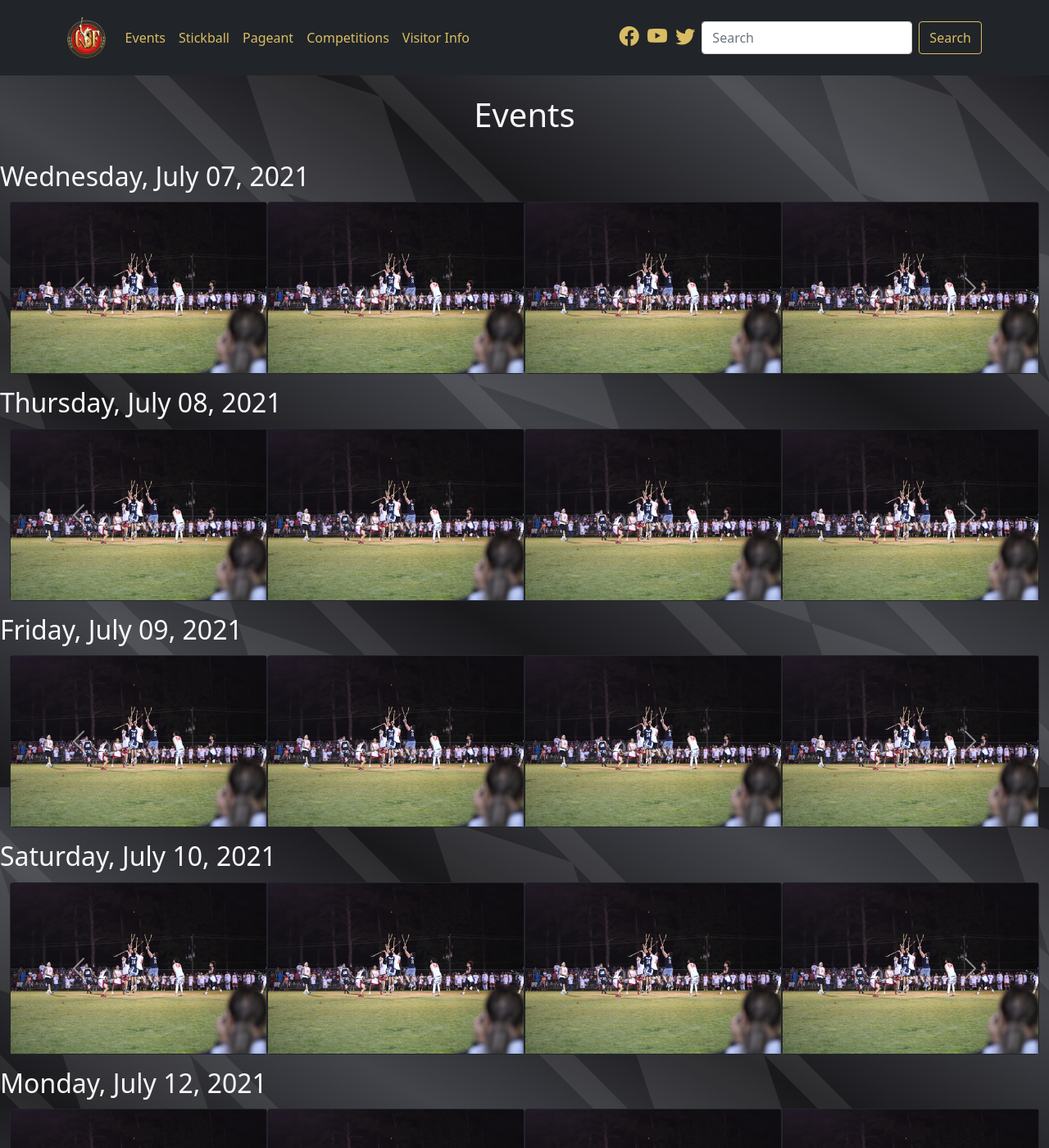
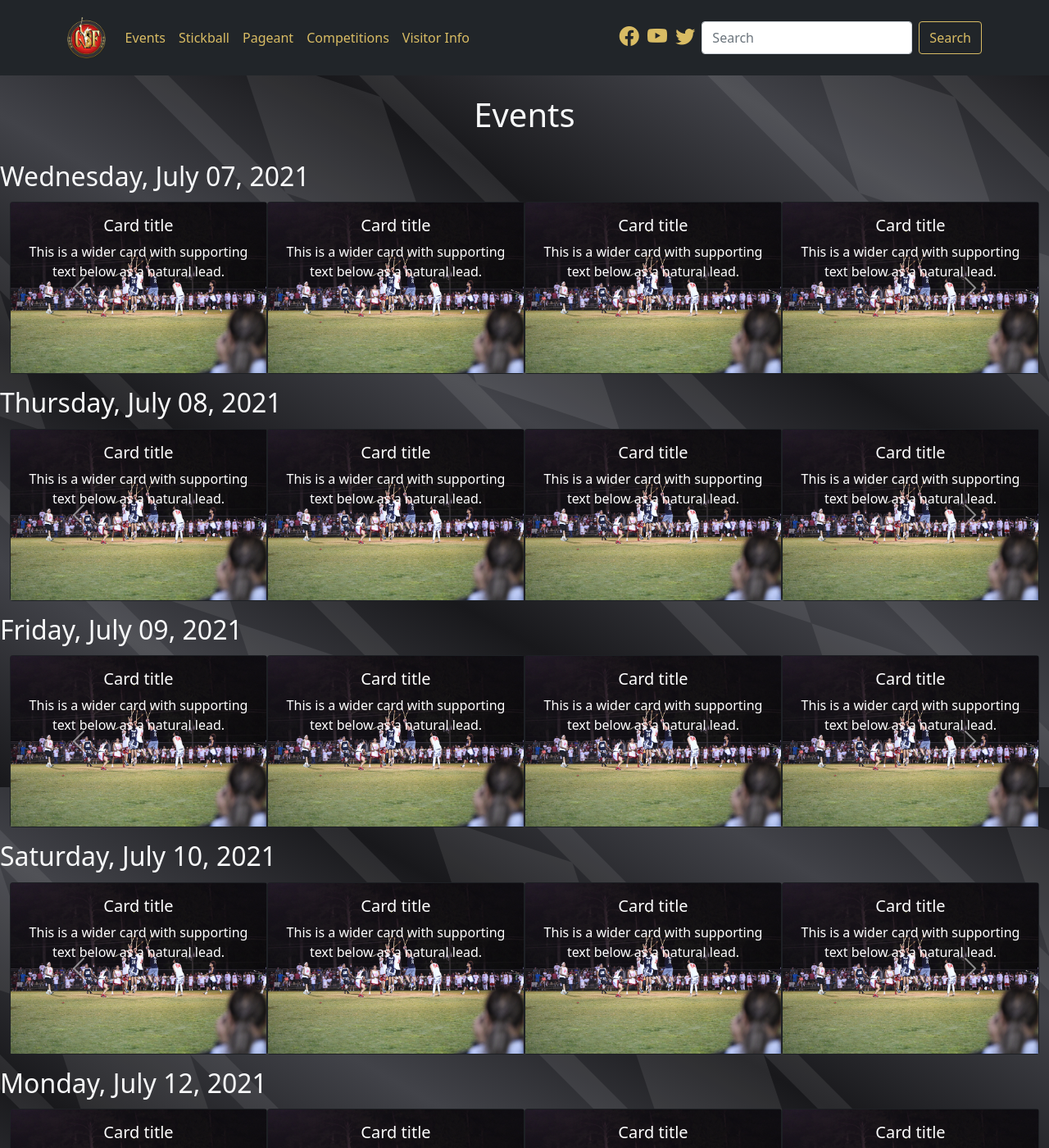
Before and after one commit to smattera/smattera.github.io, a Jekyll site: the page built from events/index.md, in a window 1280 px wide and 1400 px high. Shown: the whole window at 82% size. Built offline with Jekyll 4.4.1, drawn with Linux system fonts in a browser that asks for light colours; nearby versions of some CDN libraries; some of the changed text lies outside the part shown.

Commit message:
Update event-card.html

```diff
--- a/_includes/event-card.html
+++ b/_includes/event-card.html
@@ -1,4 +1,4 @@
-<div class="carousel-item {{ include.class }}">
+<!-- <div class="carousel-item {{ include.class }}">
   <div class="col-md-3">
       <div class="card border-dark">
         <div class="card-img">
@@ -6,4 +6,16 @@
         </div>
       </div>
   </div>
+</div> -->
+
+<div class="carousel-item {{ include.class }}">
+  <div class="col-md-3">
+    <div class="card bg-dark text-white">
+      <img src="{{ include.file }}" alt="{{ include.alt }}">
+      <div class="card-img-overlay">
+        <h5 class="card-title">Card title</h5>
+        <p class="card-text">This is a wider card with supporting text below as a natural lead.</p>
+      </div>
+    </div>
+  </div>
 </div>
```
